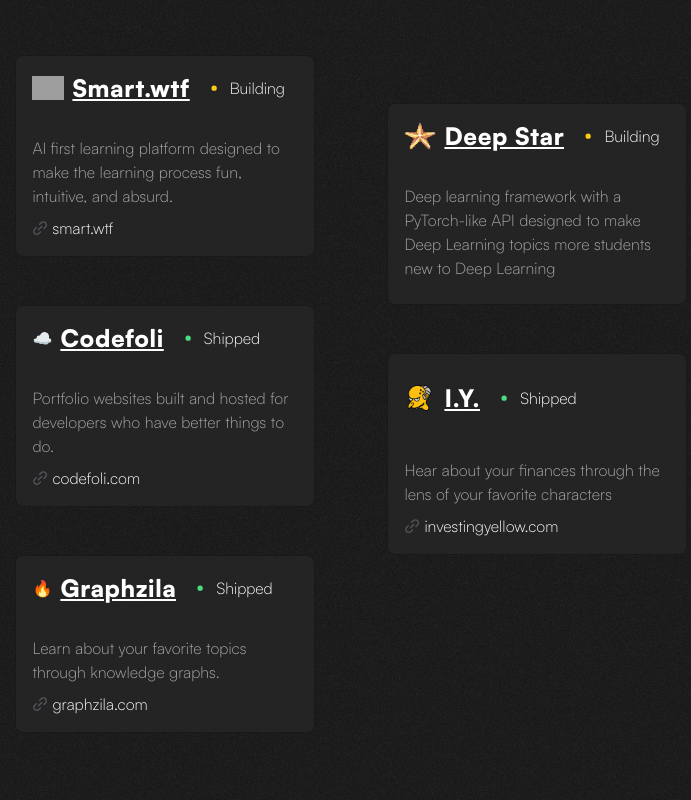
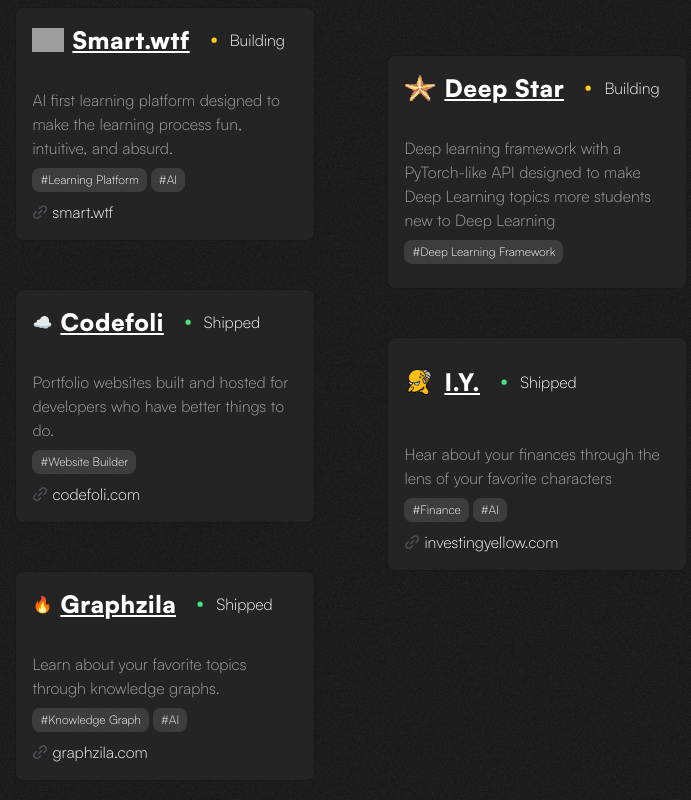
Before and after one commit to richmond-gakpetor/dev-richie, a Next.js app: page / in a window 1280 px wide. Shown: the part 2756-3556 px from the top of the page, without its empty margins (431-1122 px from the left). Built offline with nearby package versions, Linux system fonts and the light colour scheme; grey boxes are pictures that could not be loaded.

Commit message:
tags functionality

```diff
--- a/src/components/project/Projects.tsx
+++ b/src/components/project/Projects.tsx
@@ -21,6 +21,7 @@ const Projects = () => {
       prevIcon: value.prevIcon,
       icon: value.icon,
       emoji: value.emoji,
+      tags: value.tags,
     };
   });
 
@@ -71,11 +72,18 @@ const Projects = () => {
             </div>
             <div className="flex flex-col gap-2">
               <p className="opacity-60">{project.description}</p>
+              <div className="flex flex-wrap gap-1">
+                {project.tags?.map((tag) => (
+                  <div className="transition-all hover:opacity-80 bg-secondary/20 rounded-lg px-2 py-1 text-xs">
+                    #{tag}
+                  </div>
+                ))}
+              </div>
               {project.link && (
                 <Link
                   href={project.link}
                   target="_blank"
-                  className="hover:font-bold hover:underline items-center flex flex-row gap-1"
+                  className="text-base hover:font-bold hover:underline items-center flex flex-row gap-1"
                 >
                   <LinkIcon />
                   {project.domain}
```
